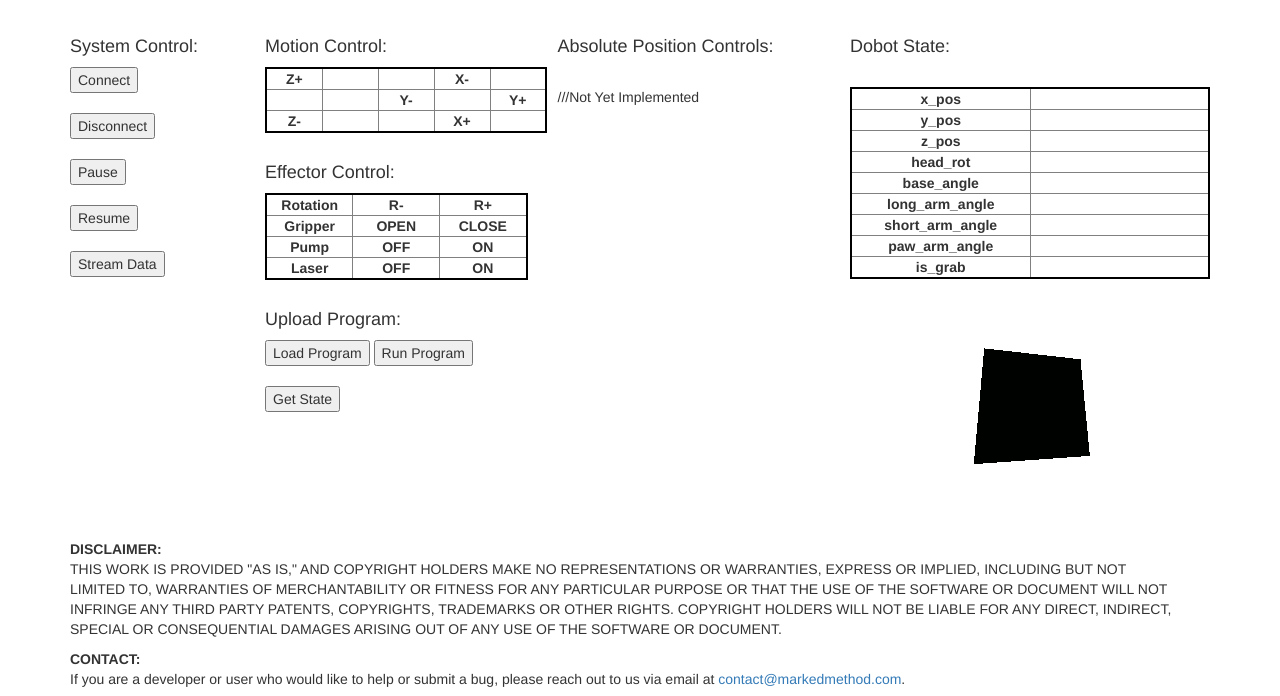
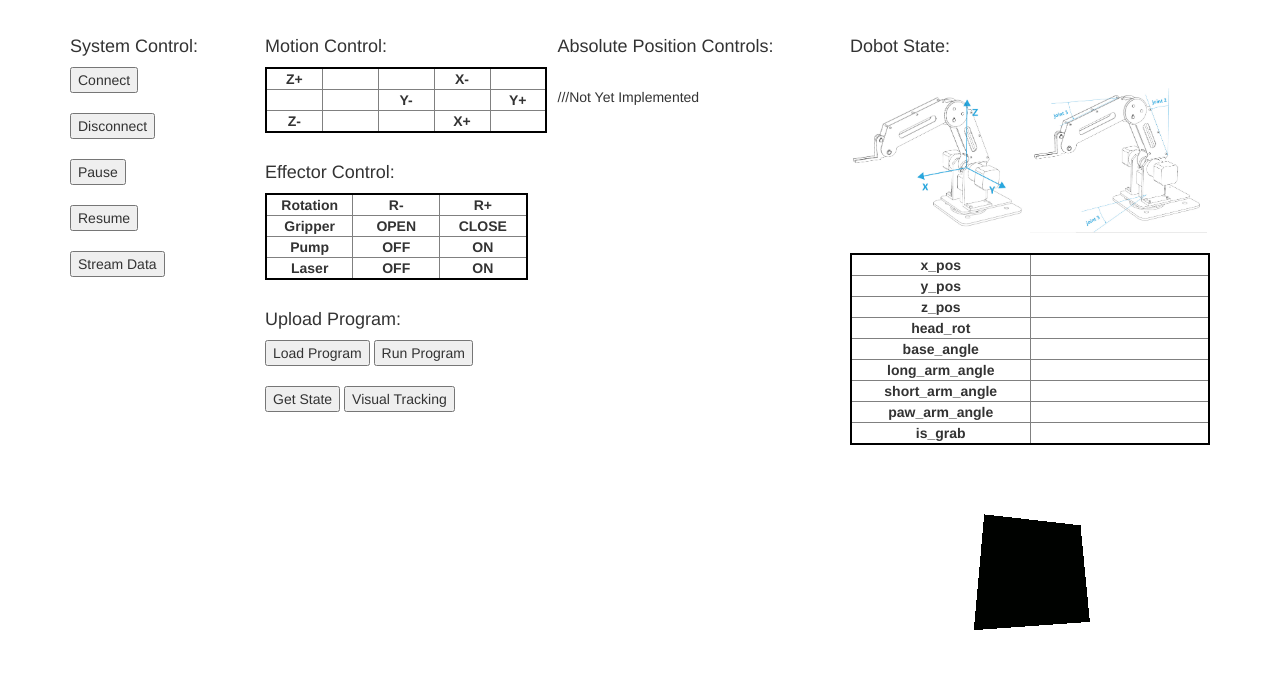
Before and after one commit to rniice/node-goose, a plain HTML site: page public/index.html in a window 1280 px wide. Shown: the part 49-745 px from the top of the page. Drawn offline with nearby package versions, Linux system fonts and the light colour scheme; some packages are replaced by stand-ins of ours; a script that the page names is missing.

Commit message:
added reference diagrams

```diff
--- a/public/index.html
+++ b/public/index.html
@@ -150,6 +150,7 @@
             <button ng-click="runProgramDobot()">Run Program</button>
             <br><br>
             <button ng-click="checkDobotState()">Get State</button>
+            <button ng-click="runVisualTracking()">Visual Tracking</button>
             <br><br>
 
             <!--<h4>Cost Properties:</h4>-->
@@ -199,6 +200,11 @@
         <div class="col-lg-4">
           <h4>Dobot State: </h4>
             <br>
+
+            <img src="/img/dobot_coordinate_system_cartesian.jpeg" width="49%">
+            <img src="/img/dobot_coordinate_system_angular.jpeg" width="49%">
+
+            <br><br>
 
             <table class="processing-parameters" style="width:100%">
               <tr>
```
